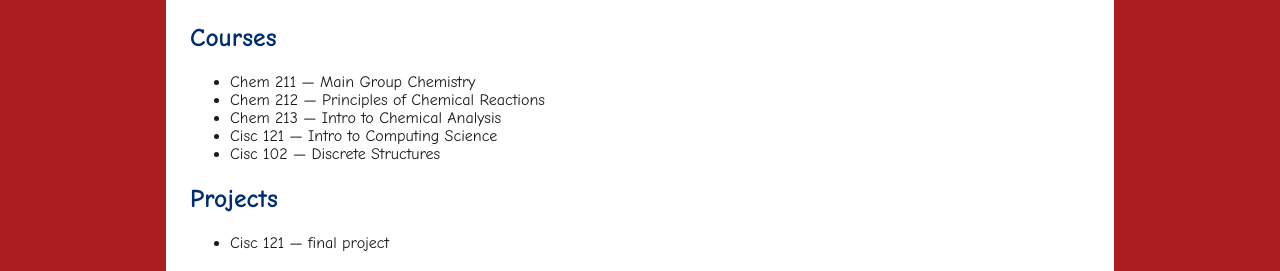
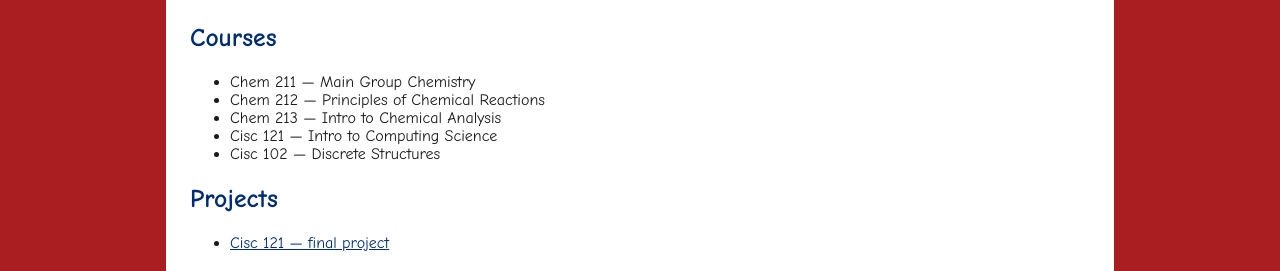
Before and after one commit to RogelioM1/queens-student-page, a plain HTML site: page index.html in a window 1280 px wide. Shown: the part 516-787 px from the top of the page. Drawn offline with Linux system fonts and the light colour scheme.

Commit message:
Update index.html

```diff
--- a/index.html
+++ b/index.html
@@ -30,7 +30,7 @@
       </ul>
       <h2>Projects</h2>
       <ul>
-        <li href="https://huggingface.co/spaces/rogeliom/CISC_121_Final_Project">Cisc 121 — final project</li>
+        <li><a href="https://huggingface.co/spaces/rogeliom/CISC_121_Final_Project">Cisc 121 — final project</a></li>
       </ul>
 
       <!-- ====== CONTACT (update your links) ====== -->
```
